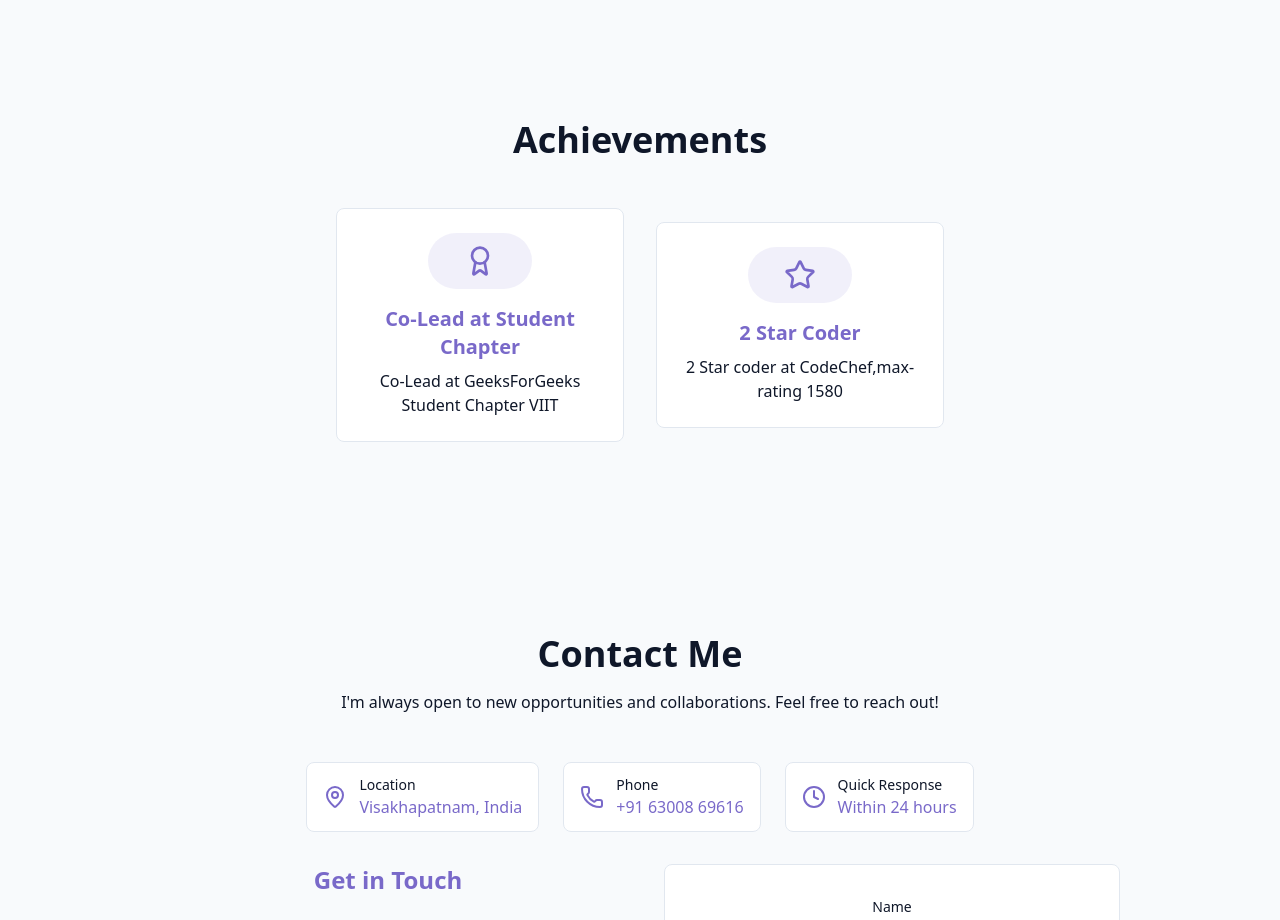
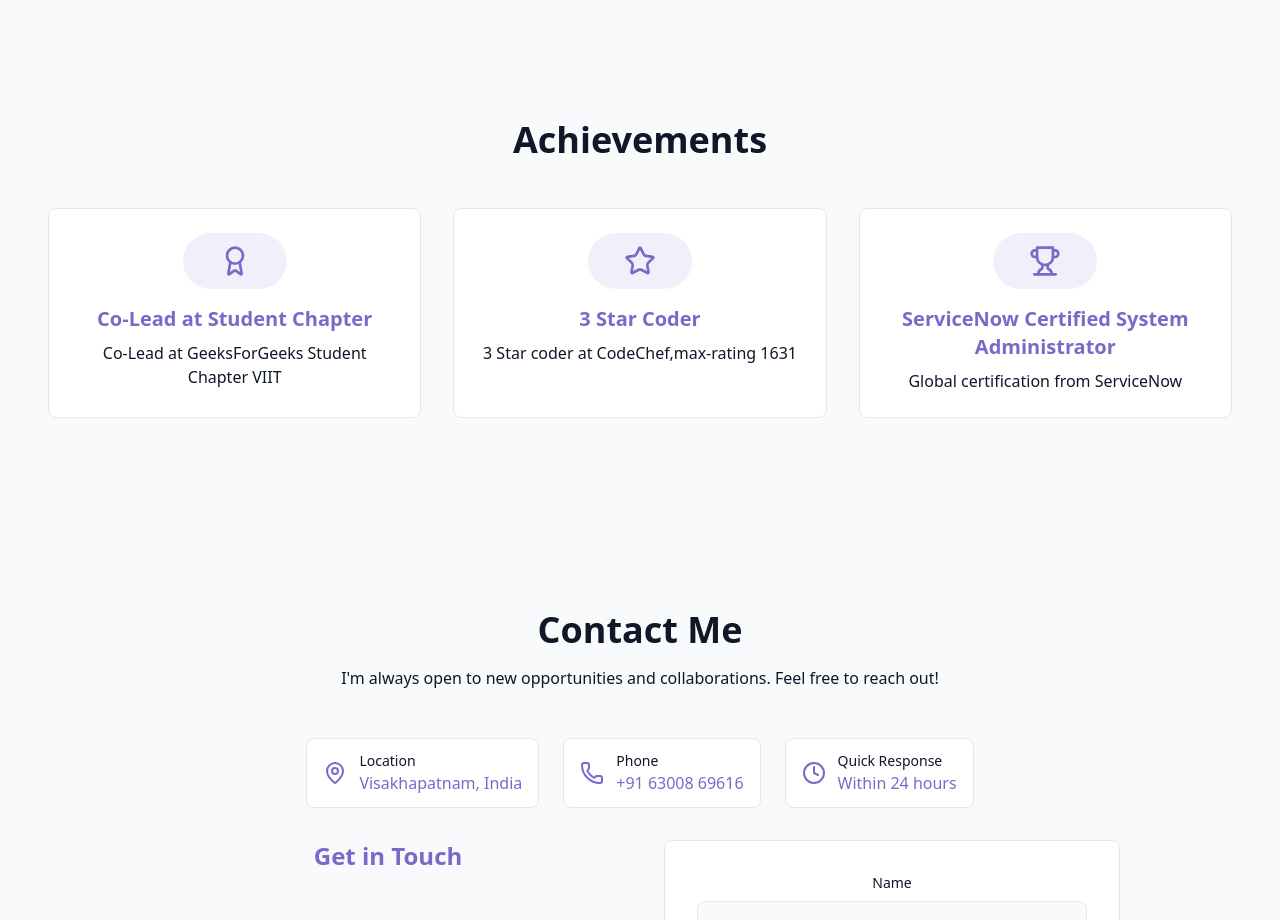
Before and after one commit to Geethanjali37/My-Portfolio, a React (Vite) app: page / in a window 1280 px wide. Shown: the part 6560-7480 px from the top of the page. Built offline with nearby package versions, Linux system fonts and the light colour scheme.

Commit message:
Update AchievementsSection.jsx

```diff
--- a/src/components/AchievementsSection.jsx
+++ b/src/components/AchievementsSection.jsx
@@ -1,4 +1,4 @@
-import { Award ,StarIcon } from "lucide-react";
+import { Award ,StarIcon,TrophyIcon } from "lucide-react";
 
 export const AchievementsSection = () => {
     const achievements = [
@@ -9,23 +9,28 @@ export const AchievementsSection = () => {
         },
         {
             icon: <StarIcon className="w-20 h-8 text-primary" />,
-            title: "2 Star Coder",
-            description: "2 Star coder at CodeChef,max-rating 1580"
+            title: "3 Star Coder",
+            description: "3 Star coder at CodeChef,max-rating 1631"
+        },
+        {
+            icon: <TrophyIcon className="w-20 h-8 text-primary" />,
+            title: "ServiceNow Certified System Administrator",
+            description: "Global certification from ServiceNow"
         }
     ];
 
     return (
         <section id="achievements" className="py-24 px-4 relative">
-            <div className="container mx-auto max-w-2xl">
+            <div className="container mx-auto max-w-7xl">
                 <h2 className="text-3xl md:text-4xl font-bold mb-12 text-center">
                     Achievements
                 </h2>
 
-                <div className="flex flex-col md:flex-row gap-8 justify-center items-center w-full">
+                <div className="grid grid-cols-1 md:grid-cols-3 gap-8 w-full">
                     {achievements.map((achievement, index) => (
                         <div
                             key={index}
-                            className="group relative bg-card rounded-lg p-6 w-full md:w-1/2 border border-border max-w-md glow-card-hover"
+                            className="group relative bg-card rounded-lg p-6 w-full border border-border glow-card-hover"
                         >
                             <div className="absolute top-0 left-0 w-full h-1 bg-gradient-to-r from-primary/50 to-primary rounded-t-lg transform scale-x-0 group-hover:scale-x-100 transition-transform duration-300" />
                             <div className="flex flex-col items-center text-center gap-4">
```
